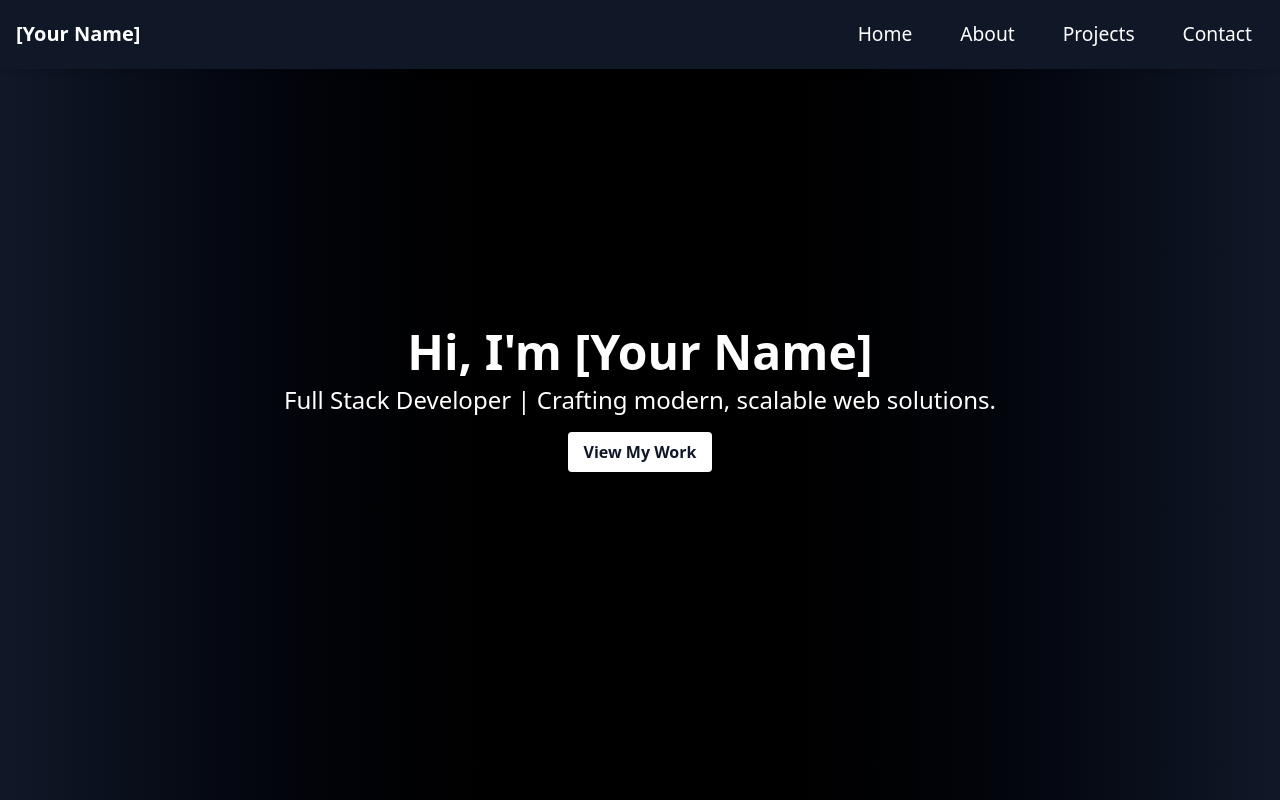
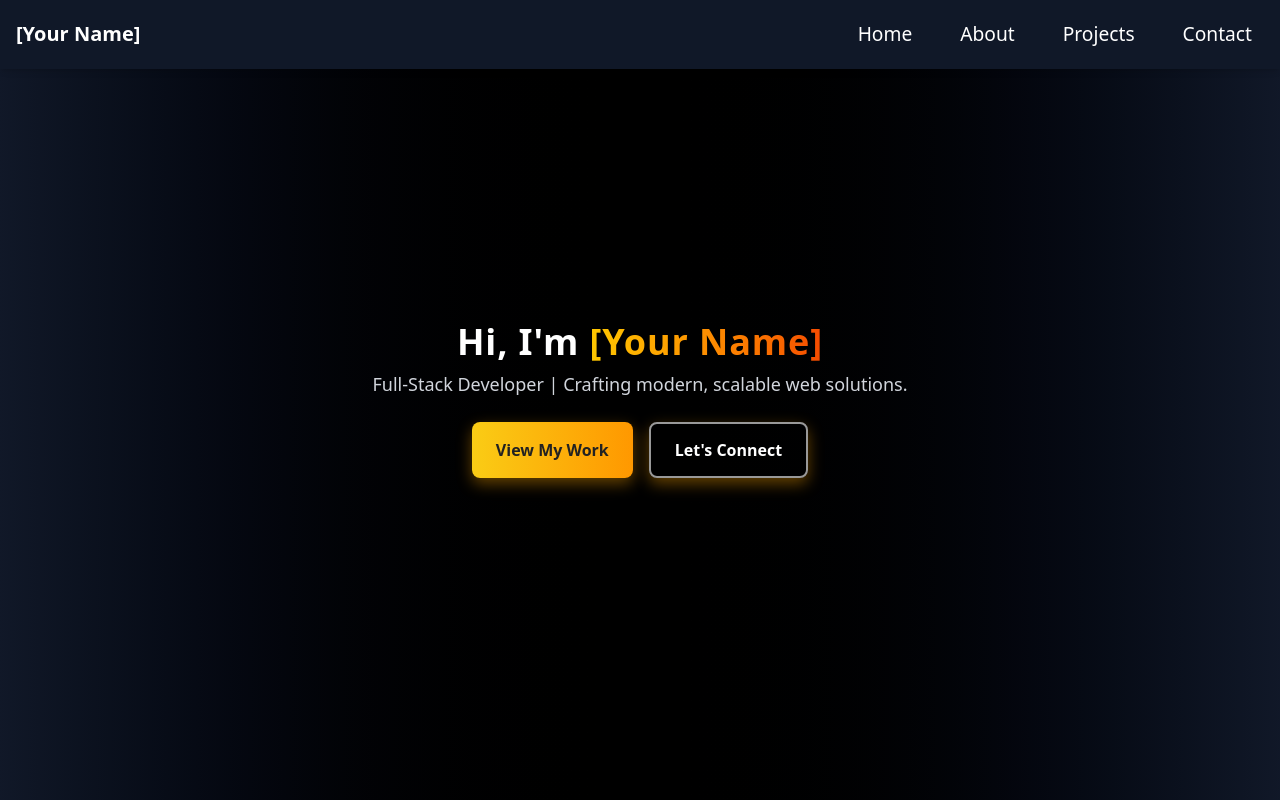
Before and after one commit to ClaudiuSonica/3d-portfolio-project, a Vue app: page / in a window 1280 px wide. Built offline with nearby package versions, Linux system fonts and the light colour scheme.

Commit message:
started with hero section

```diff
--- a/src/components/HeroSection.vue
+++ b/src/components/HeroSection.vue
@@ -1,23 +1,104 @@
-<!-- src/components/HeroSection.vue -->
 <script lang="ts" setup>
-// No complex logic yet—this is a static introductory section.
-// You can later enhance this component with interactive or 3D elements.
+import {onMounted, ref} from 'vue';
+
+const isVisible = ref(false);
+
+onMounted(() => {
+  isVisible.value = true;
+});
 </script>
 
 <template>
   <section
       class="min-h-screen flex flex-col justify-center items-center bg-gradient-to-r from-gray-900 via-black to-gray-900 text-white p-4">
-    <h1 class="text-3xl md:text-5xl font-bold mb-2">Hi, I'm [Your Name]</h1>
-    <p class="text-lg md:text-2xl mb-4">
-      Full Stack Developer | Crafting modern, scalable web solutions.
+
+    <!-- Name & Title -->
+    <h1 :class="{ 'opacity-100': isVisible }"
+        class="text-4xl font-extrabold tracking-wide mb-2 opacity-0 transition-opacity duration-700">
+      Hi, I'm <span
+        class="bg-clip-text text-transparent bg-gradient-to-r from-yellow-400 to-orange-600">[Your Name]</span>
+    </h1>
+
+    <p :class="{ 'opacity-100': isVisible }"
+       class="text-lg text-gray-300 mb-6 opacity-0 transition-opacity duration-700 delay-200">
+      Full-Stack Developer | Crafting modern, scalable web solutions.
     </p>
-    <button
-        class="bg-white text-gray-900 font-semibold py-2 px-4 rounded shadow hover:bg-gray-300 transition duration-200">
-      View My Work
-    </button>
+
+    <!-- CTA Buttons -->
+    <div :class="{ 'opacity-100': isVisible }"
+         class="flex gap-4 opacity-0 transition-opacity duration-700 delay-400">
+      <button class="cta-button">View My Work</button>
+      <button class="cta-button secondary">Let's Connect</button>
+    </div>
   </section>
 </template>
 
 <style scoped>
-/* Add any custom styles here if needed */
+/* ————————————————————————————————————————————————
+   ⚡️ CTA Buttons (Enhanced for Mobile)
+   ———————————————————————————————————————————————— */
+.cta-button {
+  font-size: 1rem;
+  font-weight: bold;
+  padding: 14px 24px;
+  border-radius: 8px;
+  background: linear-gradient(to right, #facc15, #ff9800);
+  color: #222;
+  box-shadow: 0 4px 10px rgba(255, 165, 0, 0.3);
+  transition: all 0.2s ease-in-out;
+  position: relative;
+  overflow: hidden;
+}
+
+/* Button Tap Interaction */
+.cta-button:active {
+  transform: scale(0.97);
+  box-shadow: 0 2px 5px rgba(255, 165, 0, 0.3);
+}
+
+/* Subtle Glow Effect on Idle */
+@keyframes glowPulse {
+  0%, 100% {
+    box-shadow: 0 4px 10px rgba(255, 165, 0, 0.3);
+  }
+  50% {
+    box-shadow: 0 6px 15px rgba(255, 165, 0, 0.4);
+  }
+}
+
+.cta-button {
+  animation: glowPulse 3s infinite alternate;
+}
+
+/* Secondary Button */
+.cta-button.secondary {
+  background: transparent;
+  border: 2px solid rgba(255, 255, 255, 0.6);
+  color: white;
+}
+
+.cta-button.secondary:hover {
+  background: rgba(255, 255, 255, 0.15);
+  border-color: white;
+}
+
+/* Ripple Effect */
+.cta-button::after {
+  content: "";
+  position: absolute;
+  background: rgba(255, 255, 255, 0.5);
+  width: 100px;
+  height: 100px;
+  top: 50%;
+  left: 50%;
+  transform: translate(-50%, -50%) scale(0);
+  border-radius: 50%;
+  opacity: 0;
+  transition: transform 0.4s, opacity 0.4s;
+}
+
+.cta-button:active::after {
+  transform: translate(-50%, -50%) scale(2);
+  opacity: 0.2;
+}
 </style>
```
